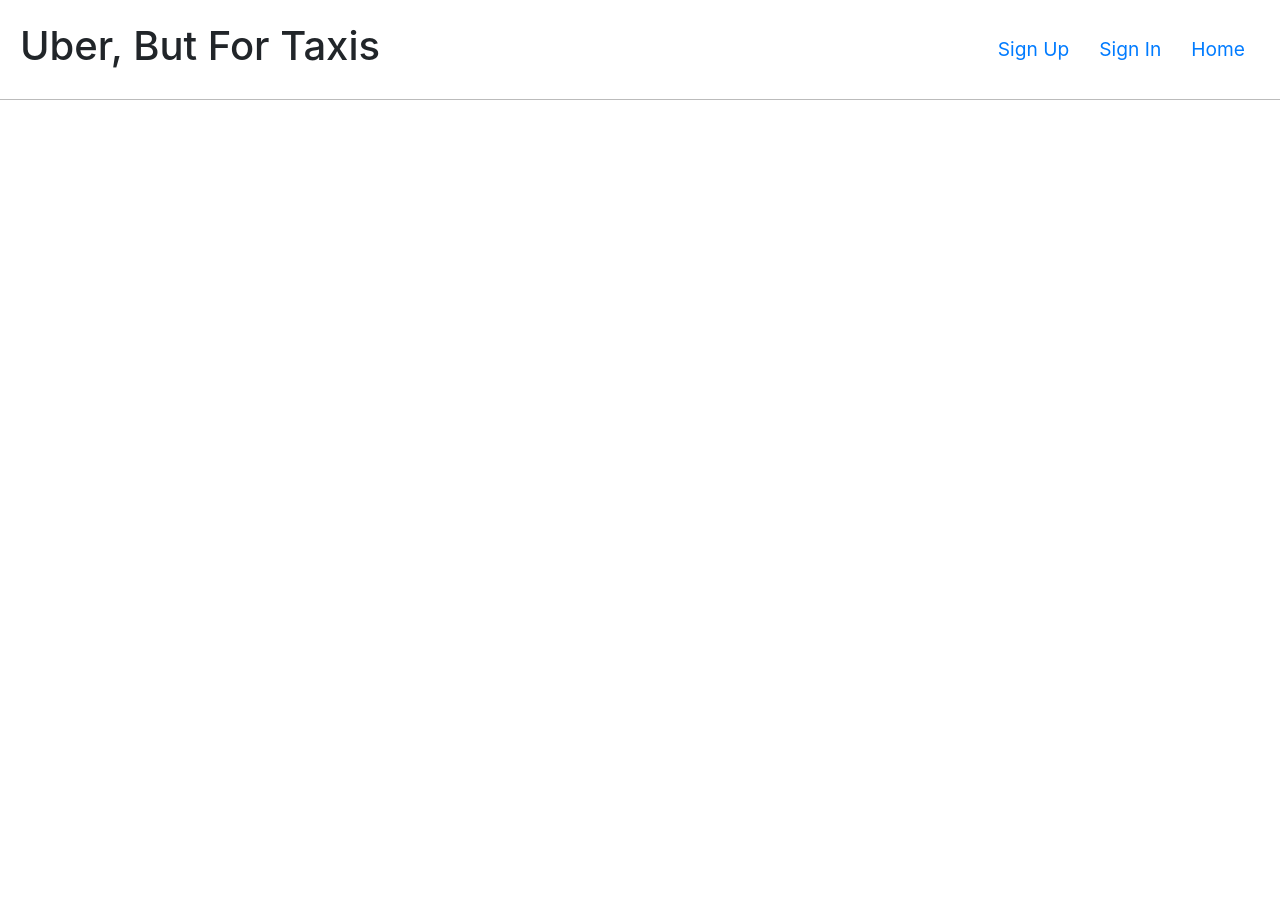
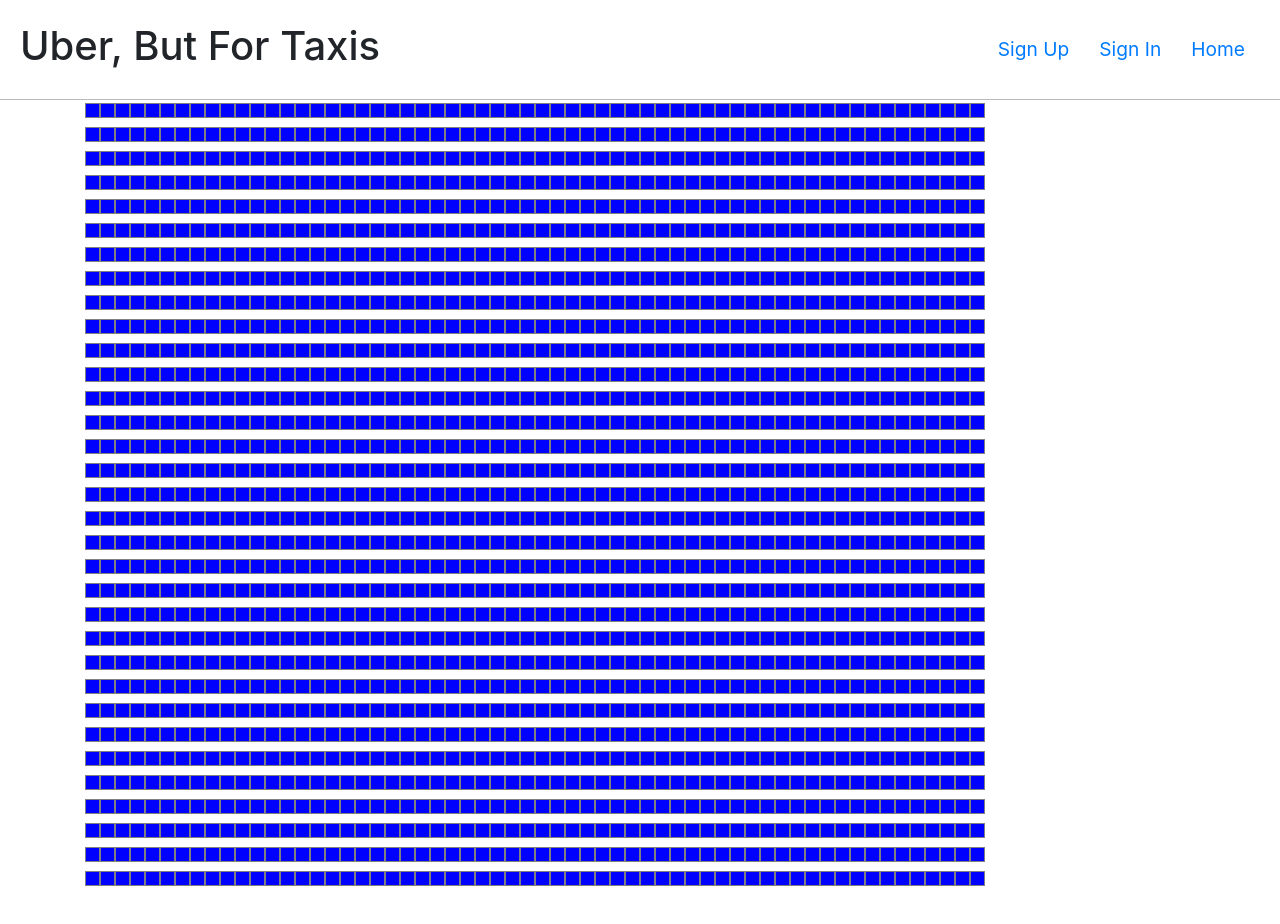
Before and after one commit to j-gottlieb/Pixelart-Garfunkel, a React app: page / in a window 1280 px wide. Shown: the top 924 px of the page. Before the commit the page ends 800 px from the top, so only its background shows below. Built offline with nearby package versions, Linux system fonts and the light colour scheme.

Commit message:
Created Pixel Component
canvas exists!

```diff
--- a/src/App.js
+++ b/src/App.js
@@ -8,16 +8,29 @@
 import SignIn from './auth/components/SignIn'
 import SignOut from './auth/components/SignOut'
 import ChangePassword from './auth/components/ChangePassword'
+import Pixel from './Pixel.js'
 
 class App extends Component {
   constructor () {
     super()
 
     this.state = {
+      currentColor: 'red',
       user: null,
       flashMessage: '',
-      flashType: null
+      flashType: null,
+      canvas: ''
     }
+  }
+
+  componentDidMount () {
+    const canvas = []
+    for (let i = 0; i <= 1979; i++) {
+      canvas.push('blue')
+    }
+    this.setState({
+      canvas: canvas
+    })
   }
 
   setUser = user => this.setState({ user })
@@ -33,9 +46,27 @@
     }), 2000)
   }
 
+  handleClick (position) {
+    console.log(this.state)
+    const shallowCanvas = this.state.canvas
+    shallowCanvas[position] = this.state.currentColor
+    this.setState({
+      canvas: shallowCanvas
+    })
+  }
+
   render () {
     const { flashMessage, flashType, user } = this.state
-
+    const canvas = []
+    for (let i = 0; i <= 1979; i++) {
+      canvas.push(
+        <Pixel
+          key={i}
+          position={i}
+          handleClick={(i) => this.handleClick(i)}
+          color={this.state.canvas[i]}
+        />)
+    }
     return (
       <React.Fragment>
         <Header user={user} />
@@ -54,6 +85,9 @@
           <AuthenticatedRoute user={user} path='/change-password' render={() => (
             <ChangePassword flash={this.flash} user={user} />
           )} />
+          <div className='canvas'>
+            {canvas}
+          </div>
         </main>
       </React.Fragment>
     )
--- a/src/App.scss
+++ b/src/App.scss
@@ -46,3 +46,16 @@
     max-width: 200px;
   }
 }
+
+.canvas {
+  width: 900px;
+  height: 1500px;
+}
+
+.pixel {
+  border: 1px solid grey;
+  height: 15px;
+  width: 15px;
+  display: inline-block;
+  margin: 0;
+}
--- /dev/null
+++ b/src/Pixel.js
@@ -0,0 +1,12 @@
+import React from 'react'
+
+const Pixel = (props) => {
+  return (
+    <div
+      className='pixel'
+      style={{backgroundColor: props.color}}
+      onClick={() => props.handleClick(props.position)}></div>
+  )
+}
+
+export default Pixel
```
